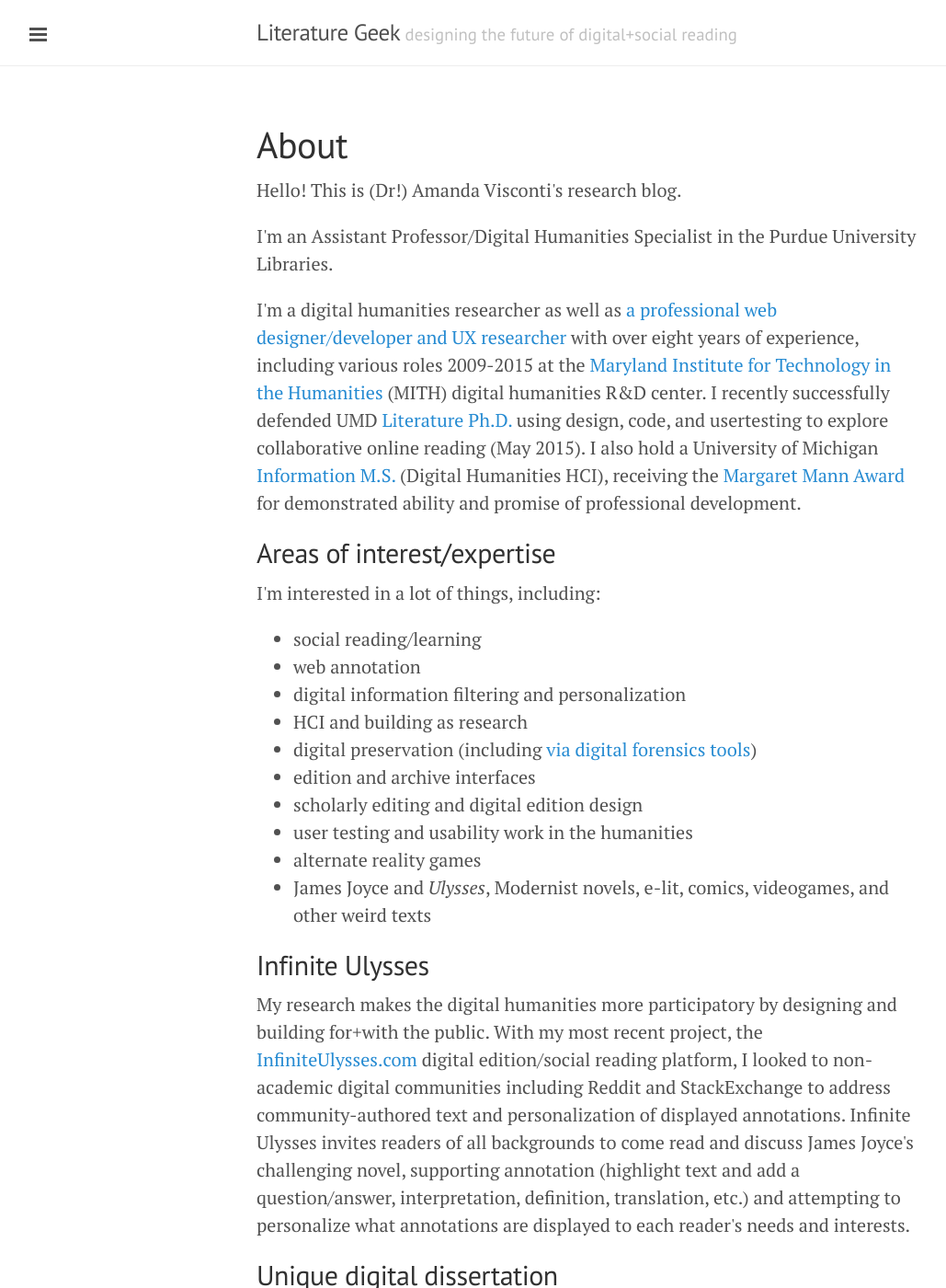
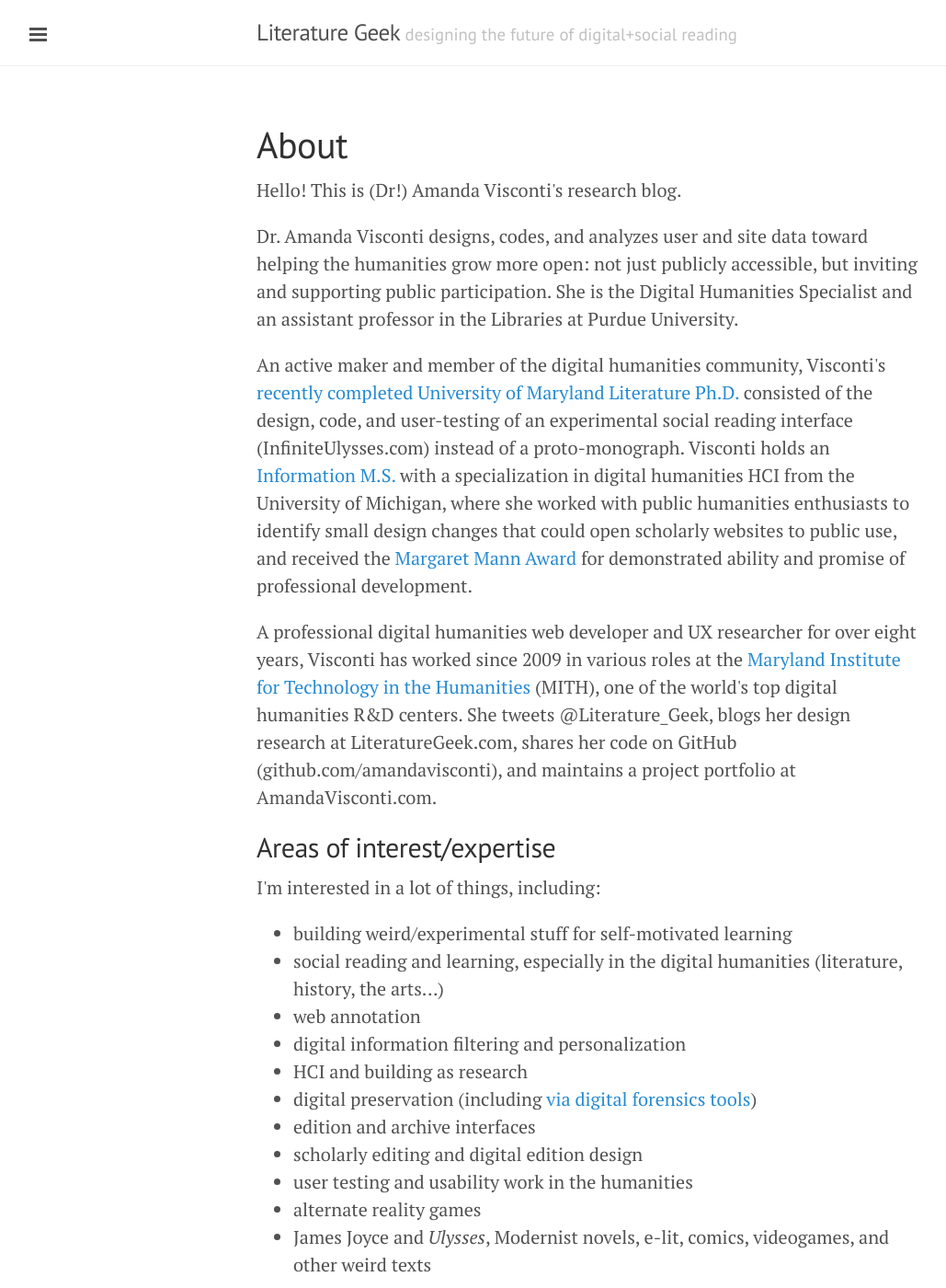
Before and after one commit to amandavisconti/literaturegeek, a Jekyll site: the page built from about.md, in a window 1280 px wide and 1400 px high. Shown: the whole window at 92% size, without its empty margins (1-1030 px from the left). Built offline with Jekyll 4.4.1, drawn with Linux system fonts in a browser that asks for light colours; nearby versions of some CDN libraries; Markdown is read by kramdown in place of the engine named in the settings.

Commit message:
Updated about

```diff
--- a/about.md
+++ b/about.md
@@ -5,14 +5,17 @@ title: About
 <div class="page">
 <p>Hello! This is (Dr!) Amanda Visconti's research blog.</p>
 
-<p>I'm an Assistant Professor/Digital Humanities Specialist in the Purdue University Libraries.</p>
+<p>Dr. Amanda Visconti designs, codes, and analyzes user and site data toward helping the humanities grow more open: not just publicly accessible, but inviting and supporting public participation. She is the Digital Humanities Specialist and an assistant professor in the Libraries at Purdue University.</p>
 
-<p>I'm a digital humanities researcher as well as <a href="http://www.AmandaVisconti.com">a professional web designer/developer and UX researcher</a> with over eight years of experience, including various roles 2009-2015 at the <a href="http://mith.umd.edu">Maryland Institute for Technology in the Humanities</a> (MITH) digital humanities R&D center. I recently successfully defended UMD <a href="dr.AmandaVisconti.com">Literature Ph.D.</a> using design, code, and usertesting to explore collaborative online reading (May 2015). I also hold a University of Michigan <a href="http://deepblue.lib.umich.edu/handle/2027.42/71380">Information M.S.</a> (Digital Humanities HCI), receiving the <a href="https://www.si.umich.edu/newsandevents/margaret-mann-award-recipients-1941-present">Margaret Mann Award</a> for demonstrated ability and promise of professional development.</p>
+<p>An active maker and member of the digital humanities community, Visconti's <a href="dr.AmandaVisconti.com">recently completed University of Maryland Literature Ph.D.</a> consisted of the design, code, and user-testing of an experimental social reading interface (InfiniteUlysses.com) instead of a proto-monograph. Visconti holds an <a href="http://deepblue.lib.umich.edu/handle/2027.42/71380">Information M.S.</a> with a specialization in digital humanities HCI from the University of Michigan, where she worked with public humanities enthusiasts to identify small design changes that could open scholarly websites to public use, and received the <a href="https://www.si.umich.edu/newsandevents/margaret-mann-award-recipients-1941-present">Margaret Mann Award</a> for demonstrated ability and promise of professional development.</p>
+
+<p>A professional digital humanities web developer and UX researcher for over eight years, Visconti has worked since 2009 in various roles at the <a href="http://mith.umd.edu">Maryland Institute for Technology in the Humanities</a> (MITH), one of the world's top digital humanities R&D centers. She tweets @Literature_Geek, blogs her design research at LiteratureGeek.com, shares her code on GitHub (github.com/amandavisconti), and maintains a project portfolio at AmandaVisconti.com.
 
 <h2> Areas of interest/expertise</h2>
 <p>I'm interested in a lot of things, including:
 <ul>
-<li>social reading/learning</li>
+<li>building weird/experimental stuff for self-motivated learning</li>
+<li>social reading and learning, especially in the digital humanities (literature, history, the arts...)</li>
 <li>web annotation</li>
 <li>digital information filtering and personalization</li>
 <li>HCI and building as research</li>
```
